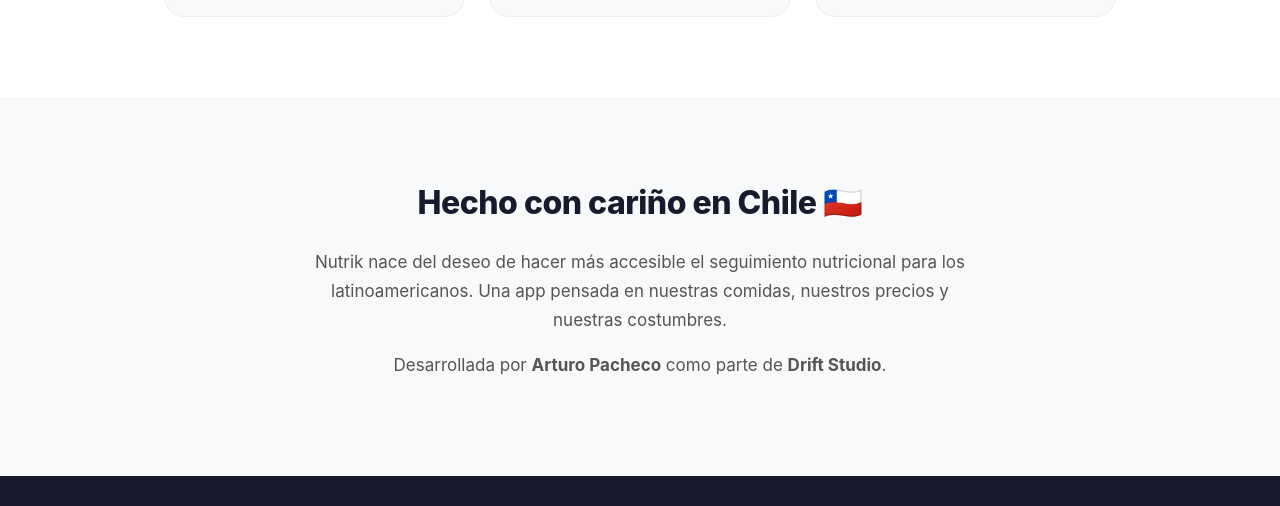
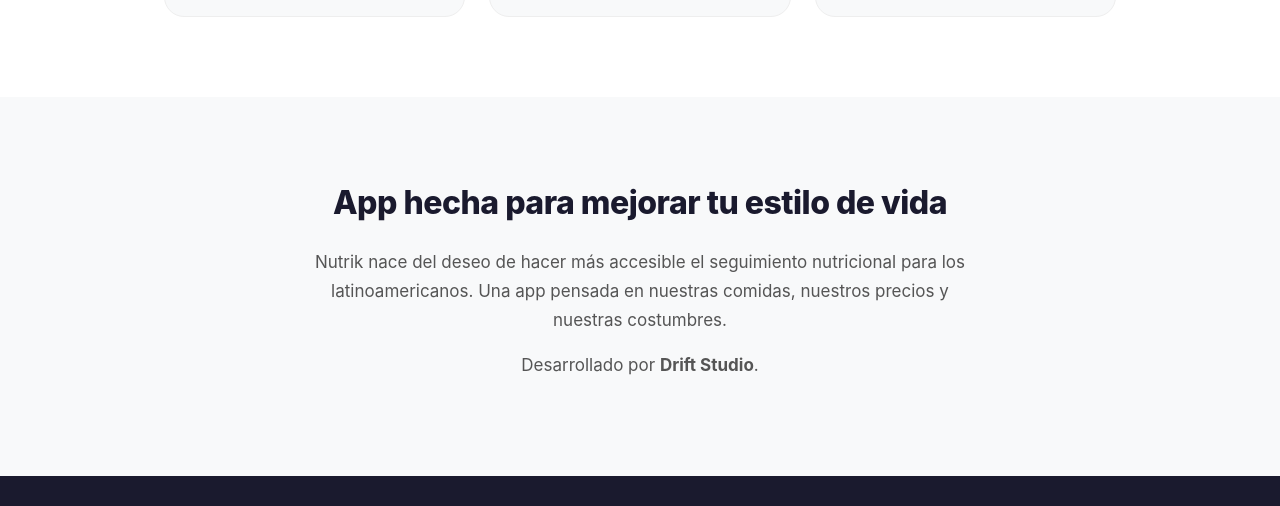
Before and after one commit to arturoalejandropacheco-cell/nutrik-legal-site, a plain HTML site: page index.html in a window 1280 px wide. Shown: the part 1543-2049 px from the top of the page. Drawn offline with Linux system fonts and the light colour scheme.

Commit message:
Update about section copy

```diff
--- a/index.html
+++ b/index.html
@@ -313,13 +313,13 @@
 
   <section class="about">
     <div class="about-inner">
-      <h2>Hecho con cariño en Chile 🇨🇱</h2>
+      <h2>App hecha para mejorar tu estilo de vida</h2>
       <p>
         Nutrik nace del deseo de hacer más accesible el seguimiento nutricional para los latinoamericanos.
         Una app pensada en nuestras comidas, nuestros precios y nuestras costumbres.
       </p>
       <p>
-        Desarrollada por <strong>Arturo Pacheco</strong> como parte de <strong>Drift Studio</strong>.
+        Desarrollado por <strong>Drift Studio</strong>.
       </p>
     </div>
   </section>
```
